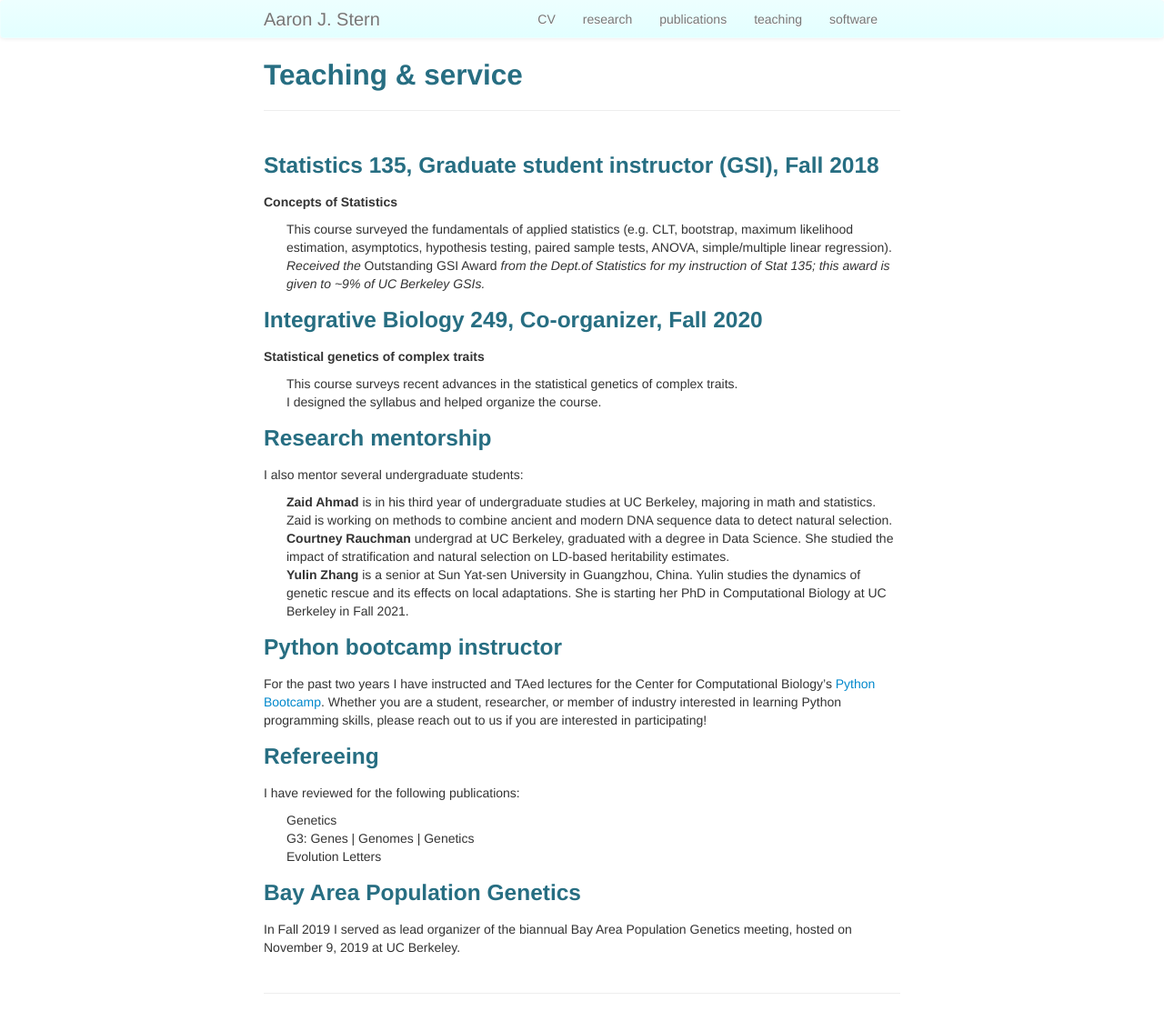
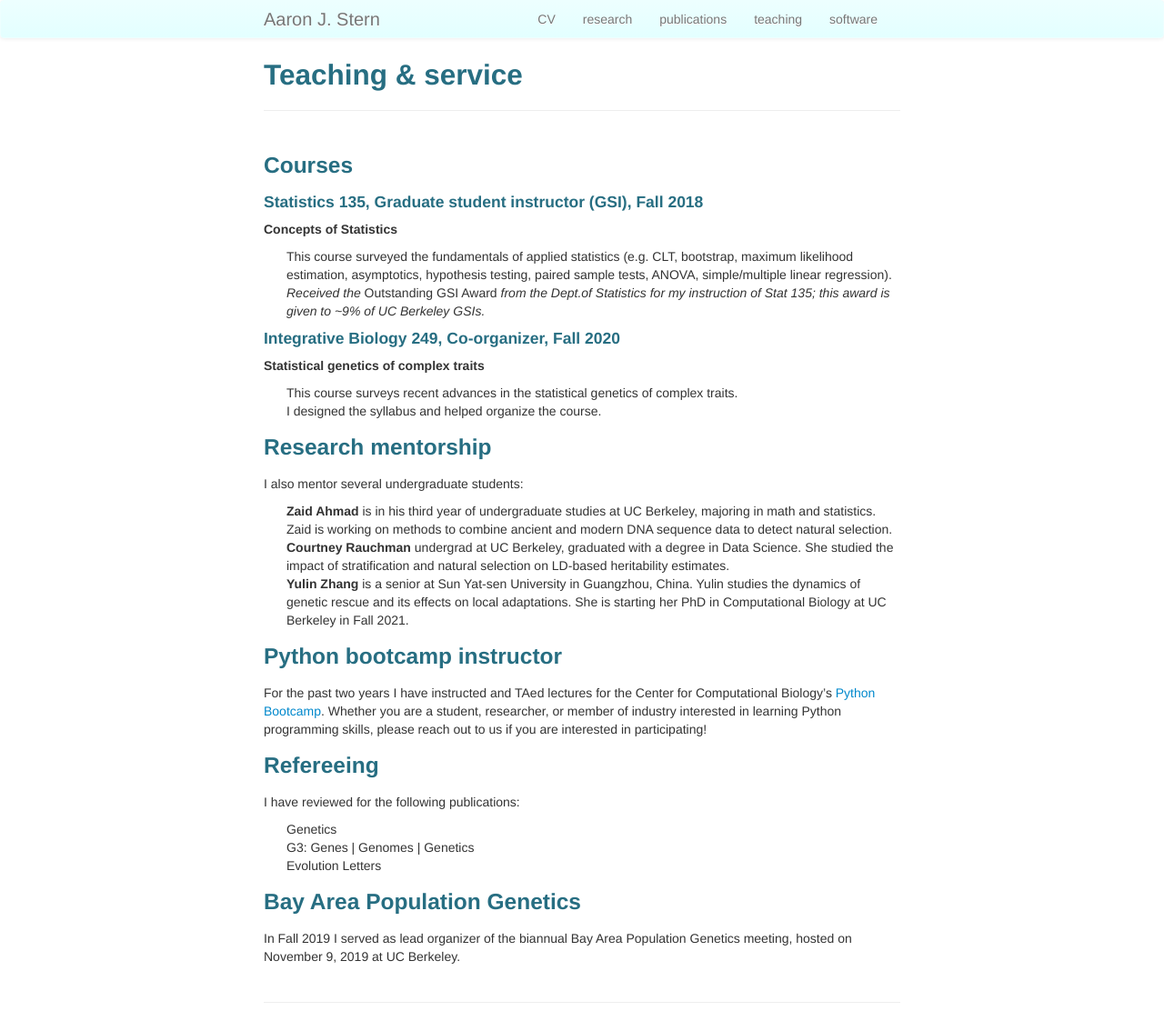
Before and after one commit to 35ajstern/simple_academic_website, a Jekyll site: the page built from pages/teaching.md, in a window 1280 px wide. Shown: the whole page at 91% size. Built offline with Jekyll 4.4.1, drawn with Linux system fonts in a browser that asks for light colours.

Commit message:
asdfasdf

```diff
--- a/pages/teaching.md
+++ b/pages/teaching.md
@@ -3,7 +3,8 @@ layout: page
 title: Teaching & service
 description: Aaron Stern | Teaching
 ---
-### Statistics 135, Graduate student instructor (GSI), Fall 2018
+### Courses
+#### Statistics 135, Graduate student instructor (GSI), Fall 2018
 **Concepts of Statistics**
 <ul style="list-style-type:none;">
 <li> This course surveyed the fundamentals of applied statistics (e.g. CLT, bootstrap, maximum likelihood estimation, asymptotics, hypothesis testing, paired sample tests, ANOVA, simple/multiple linear regression).</li>
@@ -11,7 +12,7 @@ description: Aaron Stern | Teaching
 <li> <i>Received the</i> Outstanding GSI Award <i>from the Dept.of Statistics for my instruction of Stat 135; this award is given to ~9% of UC Berkeley GSIs.</i></li>
 </ul>
 
-### Integrative Biology 249, Co-organizer, Fall 2020
+#### Integrative Biology 249, Co-organizer, Fall 2020
 **Statistical genetics of complex traits**
 <ul style="list-style-type:none;">
 <li> This course surveys recent advances in the statistical genetics of complex traits.</li>
```
